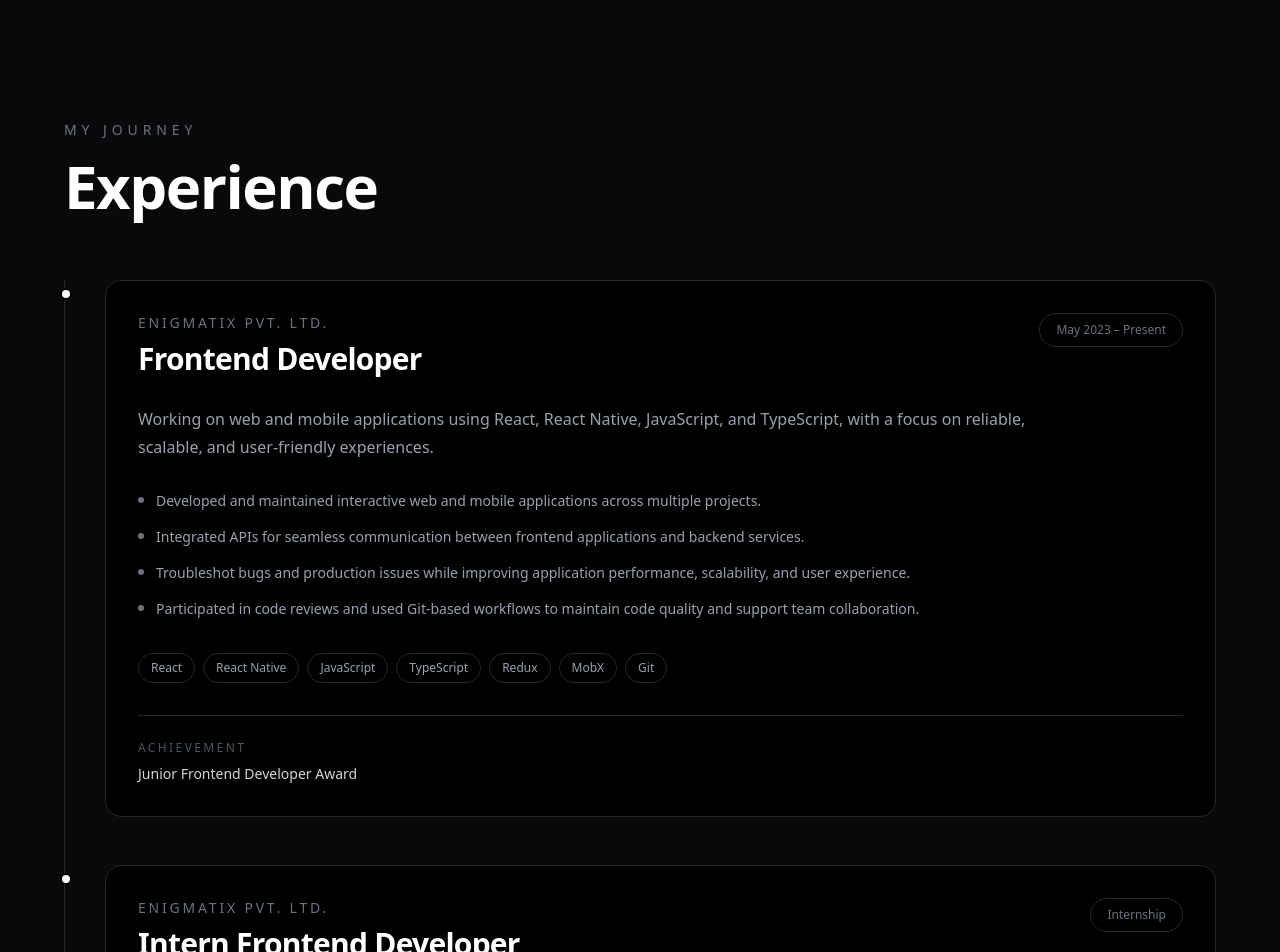
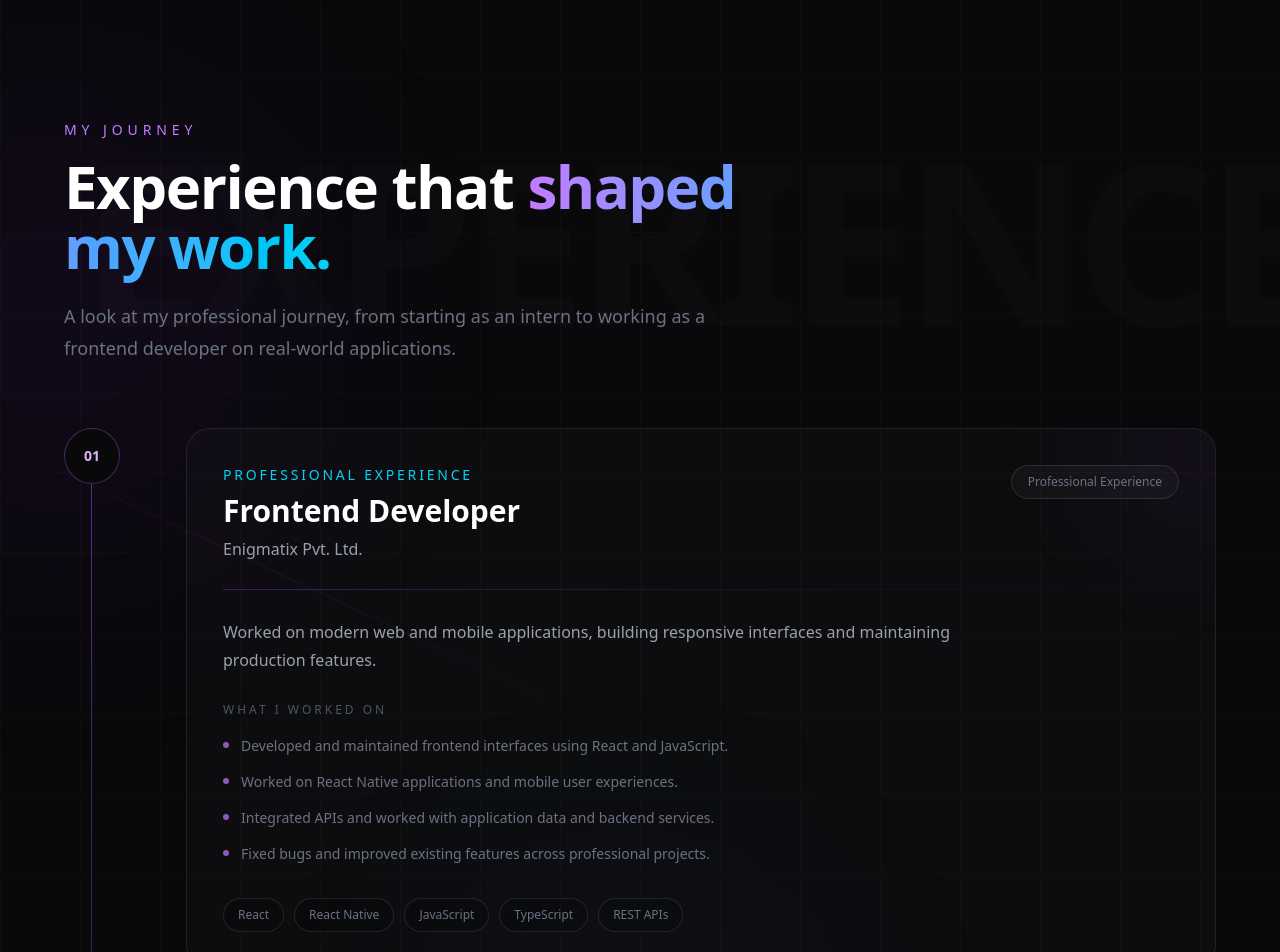
Before and after one commit to farina-riaz-fari/Portfolio, a Next.js app: page / in a window 1280 px wide. Shown: the part 4780-5732 px from the top of the page. Built offline with nearby package versions, Linux system fonts and the light colour scheme.

Commit message:
Redesign Experience section

```diff
--- a/components/Experience/index.tsx
+++ b/components/Experience/index.tsx
@@ -1,138 +1,249 @@
+"use client";
+
+import { useEffect, useRef, useState } from "react";
+
 const Experience = () => {
   const experiences = [
     {
+      number: "01",
+      role: "Frontend Developer",
       company: "Enigmatix Pvt. Ltd.",
-      role: "Frontend Developer",
-      period: "May 2023 – Present",
+      type: "Professional Experience",
       description:
-        "Working on web and mobile applications using React, React Native, JavaScript, and TypeScript, with a focus on reliable, scalable, and user-friendly experiences.",
-      achievements: [
-        "Developed and maintained interactive web and mobile applications across multiple projects.",
-        "Integrated APIs for seamless communication between frontend applications and backend services.",
-        "Troubleshot bugs and production issues while improving application performance, scalability, and user experience.",
-        "Participated in code reviews and used Git-based workflows to maintain code quality and support team collaboration.",
+        "Worked on modern web and mobile applications, building responsive interfaces and maintaining production features.",
+      responsibilities: [
+        "Developed and maintained frontend interfaces using React and JavaScript.",
+        "Worked on React Native applications and mobile user experiences.",
+        "Integrated APIs and worked with application data and backend services.",
+        "Fixed bugs and improved existing features across professional projects.",
       ],
       technologies: [
         "React",
         "React Native",
         "JavaScript",
         "TypeScript",
-        "Redux",
-        "MobX",
-        "Git",
+        "REST APIs",
       ],
     },
     {
+      number: "02",
+      role: "Frontend Development Intern",
       company: "Enigmatix Pvt. Ltd.",
-      role: "Intern Frontend Developer",
-      period: "Internship",
+      type: "Internship",
       description:
-        "Gained hands-on experience developing React and React Native applications while working with UI development, API integration, debugging, and performance optimization.",
-      achievements: [
-        "Worked on React and React Native application development.",
-        "Contributed to UI implementation and API integration.",
-        "Worked with Git-based version control and participated in code reviews.",
+        "Started my professional development journey by working with frontend technologies and contributing to real-world projects.",
+      responsibilities: [
+        "Built responsive user interfaces with React.",
+        "Worked with reusable components and frontend development practices.",
+        "Learned professional development workflows and version control.",
       ],
-      technologies: [
-        "React",
-        "React Native",
-        "JavaScript",
-        "Git",
-      ],
+      technologies: ["React", "JavaScript", "Git", "GitHub"],
     },
   ];
 
+  const sectionRef = useRef<HTMLElement>(null);
+  const [isVisible, setIsVisible] = useState(false);
+
+  useEffect(() => {
+    const section = sectionRef.current;
+
+    if (!section) return;
+
+    const observer = new IntersectionObserver(
+      ([entry]) => {
+        setIsVisible(entry.isIntersecting);
+      },
+      {
+        threshold: 0.15,
+      }
+    );
+
+    observer.observe(section);
+
+    return () => observer.disconnect();
+  }, []);
+
   return (
     <section
+      ref={sectionRef}
       id="experience"
-      className="bg-zinc-950 px-6 py-24 text-white md:px-10 md:py-32"
+      className="relative overflow-hidden bg-zinc-950 px-6 py-24 text-white md:px-10 md:py-32"
     >
-      <div className="mx-auto max-w-6xl">
-        {/* Section heading */}
-        <div className="mb-16">
-          <p className="mb-4 text-sm font-medium uppercase tracking-[0.35em] text-gray-500">
+      {/* ============================= */}
+      {/* BACKGROUND */}
+      {/* ============================= */}
+
+      <div className="pointer-events-none absolute inset-0">
+        {/* Large ghosted title */}
+        <div className="absolute -right-10 top-20 select-none text-[8rem] font-black uppercase tracking-tighter text-white/[0.015] md:text-[14rem]">
+          Experience
+        </div>
+
+        {/* Purple atmospheric glow */}
+        <div className="absolute -left-48 top-20 h-[500px] w-[500px] rounded-full bg-purple-600/[0.06] blur-[120px]" />
+
+        {/* Blue atmospheric glow */}
+        <div className="absolute left-1/3 top-1/2 h-[400px] w-[400px] rounded-full bg-blue-500/[0.04] blur-[120px]" />
+
+        {/* Cyan atmospheric glow */}
+        <div className="absolute -right-48 bottom-0 h-[500px] w-[500px] rounded-full bg-cyan-500/[0.05] blur-[120px]" />
+
+        {/* Diagonal technical lines */}
+        <div className="absolute -left-20 top-1/3 h-px w-[700px] rotate-[25deg] bg-gradient-to-r from-transparent via-purple-400/[0.08] to-transparent" />
+
+        <div className="absolute -right-20 top-2/3 h-px w-[700px] -rotate-[25deg] bg-gradient-to-r from-transparent via-cyan-400/[0.07] to-transparent" />
+
+        {/* Subtle grid */}
+        <div
+          className="absolute inset-0 opacity-[0.018]"
+          style={{
+            backgroundImage:
+              "linear-gradient(rgba(255,255,255,0.8) 1px, transparent 1px), linear-gradient(90deg, rgba(255,255,255,0.8) 1px, transparent 1px)",
+            backgroundSize: "80px 80px",
+          }}
+        />
+      </div>
+
+      {/* ============================= */}
+      {/* CONTENT */}
+      {/* ============================= */}
+
+      <div className="relative mx-auto max-w-6xl">
+        {/* Header */}
+        <div className="mb-16 max-w-3xl">
+          <p className="mb-4 text-sm font-medium uppercase tracking-[0.35em] text-purple-400">
             My Journey
           </p>
 
           <h2 className="text-4xl font-bold tracking-tight md:text-6xl">
-            Experience
+            Experience that{" "}
+            <span className="bg-gradient-to-r from-purple-400 via-blue-400 to-cyan-400 bg-clip-text text-transparent">
+              shaped my work.
+            </span>
           </h2>
+
+          <p className="mt-6 max-w-2xl text-base leading-8 text-gray-500 md:text-lg">
+            A look at my professional journey, from starting as an intern to
+            working as a frontend developer on real-world applications.
+          </p>
         </div>
 
         {/* Timeline */}
-        <div className="relative border-l border-zinc-800 pl-8 md:pl-10">
+        <div className="relative">
+          {/* Timeline line */}
+          <div className="pointer-events-none absolute left-[27px] top-8 hidden h-[calc(100%-64px)] w-px bg-gradient-to-b from-purple-500/50 via-blue-500/30 to-cyan-500/40 md:block" />
+
+          <div className="space-y-10">
             {experiences.map((experience, index) => (
-            <div
-              key={`${experience.role}-${experience.company}`}
-              className={index !== experiences.length - 1 ? "relative pb-12" : "relative"}
+              <article
+                key={`${experience.company}-${experience.role}`}
+                className={`relative transition-all duration-700 ease-out ${
+                  isVisible
+                    ? "translate-y-0 opacity-100"
+                    : "translate-y-10 opacity-0"
+                }`}
+                style={{
+                  transitionDelay: `${index * 150}ms`,
+                }}
               >
-              {/* Timeline dot */}
-              <span className="absolute -left-[37px] top-2 h-3 w-3 rounded-full border-2 border-black bg-white md:-left-[45px]" />
+                <div className="grid gap-7 md:grid-cols-[90px_1fr] md:gap-8">
+                  {/* Timeline point */}
+                  <div className="relative hidden md:flex">
+                    <div className="relative z-10 flex h-14 w-14 items-center justify-center rounded-full border border-purple-400/30 bg-zinc-950 text-sm font-semibold text-purple-300 transition duration-500 hover:border-purple-400/70 hover:bg-purple-500/10">
+                      {experience.number}
+                    </div>
+                  </div>
 
-              {/* Experience card */}
-              <article className="rounded-2xl border border-zinc-800 bg-black p-7 transition duration-300 hover:border-zinc-600 md:p-8">
-                <div className="mb-7 flex flex-col justify-between gap-4 md:flex-row md:items-start">
+                  {/* Experience content */}
+                  <div className="group relative overflow-hidden rounded-3xl border border-white/[0.08] bg-white/[0.02] p-7 transition-all duration-500 hover:-translate-y-1 hover:border-purple-500/30 hover:bg-white/[0.035] md:p-9">
+                    {/* Accent glow */}
+                    <div className="pointer-events-none absolute -right-20 -top-20 h-48 w-48 rounded-full bg-purple-500/[0.06] blur-3xl transition duration-500 group-hover:bg-purple-500/[0.12]" />
+
+                    <div className="relative">
+                      {/* Mobile number */}
+                      <div className="mb-6 flex items-center gap-4 md:hidden">
+                        <span className="flex h-11 w-11 items-center justify-center rounded-full border border-purple-400/30 text-sm font-semibold text-purple-300">
+                          {experience.number}
+                        </span>
+
+                        <div className="h-px flex-1 bg-gradient-to-r from-purple-500/30 to-transparent" />
+                      </div>
+
+                      {/* Top information */}
+                      <div className="flex flex-col justify-between gap-5 md:flex-row md:items-start">
                         <div>
-                    <p className="mb-2 text-sm uppercase tracking-[0.2em] text-gray-500">
+                          <p className="mb-2 text-sm font-medium uppercase tracking-[0.2em] text-cyan-400">
+                            {experience.type}
+                          </p>
+
+                          <h3 className="text-2xl font-semibold md:text-3xl">
+                            {experience.role}
+                          </h3>
+
+                          <p className="mt-2 text-base text-gray-400">
                             {experience.company}
                           </p>
-
-                    <h3 className="text-2xl font-semibold tracking-tight md:text-3xl">
-                      {experience.role}
-                    </h3>
                         </div>
 
-                  <span className="w-fit rounded-full border border-zinc-800 px-4 py-2 text-xs text-gray-500">
-                    {experience.period}
-                  </span>
+                        <div className="rounded-full border border-white/10 bg-white/[0.03] px-4 py-2 text-xs text-gray-500">
+                          Professional Experience
+                        </div>
                       </div>
 
-                <p className="max-w-4xl leading-7 text-gray-400">
+                      <div className="my-7 h-px bg-gradient-to-r from-purple-500/30 via-blue-500/10 to-transparent" />
+
+                      <p className="max-w-3xl text-base leading-7 text-gray-400">
                         {experience.description}
                       </p>
 
                       {/* Responsibilities */}
                       <div className="mt-7">
-                  <ul className="space-y-3">
-                    {experience.achievements.map((achievement) => (
-                      <li
-                        key={achievement}
-                        className="flex gap-3 text-sm leading-6 text-gray-400"
+                        <p className="mb-4 text-xs font-medium uppercase tracking-[0.25em] text-gray-600">
+                          What I worked on
+                        </p>
+
+                        <div className="space-y-3">
+                          {experience.responsibilities.map((item) => (
+                            <div
+                              key={item}
+                              className="flex gap-3 text-sm leading-6 text-gray-500 transition duration-300 group-hover:text-gray-400"
                             >
-                        <span className="mt-2 h-1.5 w-1.5 shrink-0 rounded-full bg-gray-500" />
-                        <span>{achievement}</span>
-                      </li>
+                              <span className="mt-2 h-1.5 w-1.5 shrink-0 rounded-full bg-purple-400/70" />
+
+                              <span>{item}</span>
+                            </div>
                           ))}
-                  </ul>
+                        </div>
                       </div>
 
                       {/* Technologies */}
-                <div className="mt-8 flex flex-wrap gap-2">
+                      <div className="mt-8 flex flex-wrap gap-2.5">
                         {experience.technologies.map((technology) => (
                           <span
                             key={technology}
-                      className="rounded-full border border-zinc-800 px-3 py-1.5 text-xs text-gray-400"
+                            className="rounded-full border border-white/10 bg-black/20 px-3.5 py-2 text-xs text-gray-500 transition duration-300 hover:border-cyan-400/30 hover:text-cyan-300"
                           >
                             {technology}
                           </span>
                         ))}
                       </div>
+                    </div>
+                  </div>
+                </div>
+              </article>
+            ))}
+          </div>
+        </div>
 
-                {/* Achievement */}
-                {index === 0 && (
-                  <div className="mt-8 border-t border-zinc-800 pt-6">
-                    <p className="text-xs uppercase tracking-[0.2em] text-gray-600">
-                      Achievement
-                    </p>
+        {/* Bottom line */}
+        <div className="mt-16 flex items-center gap-4">
+          <div className="h-px flex-1 bg-gradient-to-r from-transparent via-purple-500/20 to-transparent" />
 
-                    <p className="mt-2 text-sm text-gray-300">
-                      Junior Frontend Developer Award
-                    </p>
-                  </div>
-                )}
-              </article>
-            </div>
-          ))}
+          <span className="text-xs uppercase tracking-[0.3em] text-gray-700">
+            Growing through experience
+          </span>
+
+          <div className="h-px flex-1 bg-gradient-to-r from-transparent via-cyan-500/20 to-transparent" />
         </div>
       </div>
     </section>
```
Lines whose indentation alone changed are shown as unchanged.
